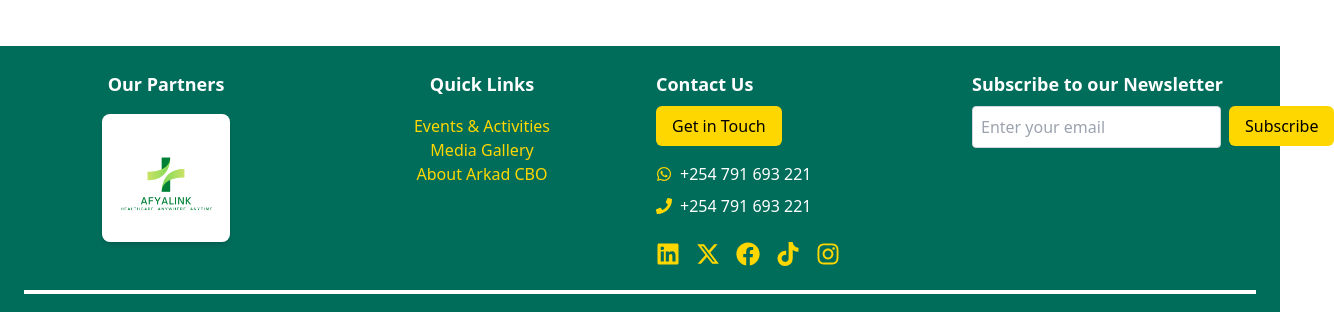
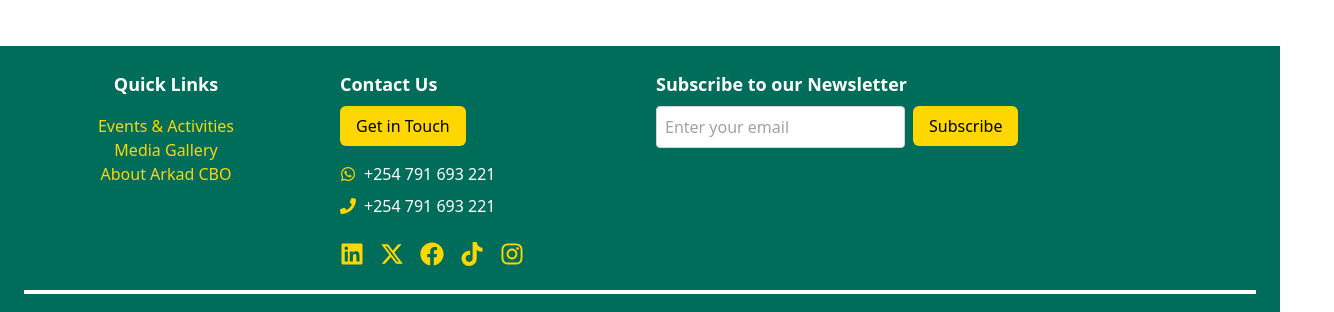
Before and after one commit to OumaArera/arkad, a React (Create React App) app: page /leadership in a window 1280 px wide. Shown: the part 446-758 px from the top of the page, 1334 px wide, since content can reach past the window. Built offline with nearby package versions, Linux system fonts and the light colour scheme; no server answers.

Commit message:
feat: complete

```diff
--- a/src/Footer.jsx
+++ b/src/Footer.jsx
@@ -1,24 +1,13 @@
 import React, { useState, useEffect, useRef } from 'react';
 import { FaWhatsapp, FaPhone,  FaFacebook, FaInstagram, FaTiktok, FaLinkedin } from 'react-icons/fa';
 import { FaXTwitter } from "react-icons/fa6";
-import logo from './images/AfyaLink.png';
-import axios from 'axios';
-import logo2 from "./images/old.png";
-import CryptoJS from 'crypto-js';
 import { Link } from 'react-router-dom';
 
-const secretKey = process.env.REACT_APP_SECRET_KEY;
 const MESSAGE_URL ="https://arkad-server.onrender.com/users/message";
 const SUBSCRIPTION_URL = "https://arkad-server.onrender.com/users/subscribe"
 
 const Footer = () => {
-  const partners = [
-    { img: logo, url: logo },
-    { img: logo2, url: logo2 },
-    { img: logo, url: logo },
-  ];
 
-  const [currentPartner, setCurrentPartner] = useState(0);
   const [showContactForm, setShowContactForm] = useState(false);
   const [formData, setFormData] = useState({
     fullName: '',
@@ -32,14 +21,6 @@ const Footer = () => {
   const [error, setError] = useState("");
 
   const formRef = useRef(null);
-
-  useEffect(() => {
-    const partnerInterval = setInterval(() => {
-      setCurrentPartner((prev) => (prev + 1) % partners.length);
-    }, 20000);
-
-    return () => clearInterval(partnerInterval);
-  }, [partners.length]);
 
   useEffect(() => {
     const handleClickOutside = (event) => {
@@ -61,7 +42,6 @@ const Footer = () => {
 
   const handleSubmit = async (e) => {
     e.preventDefault();
-    if(!secretKey) return;
     setIsSubmitting(true);
     const dataToEncrypt={
       fullName: formData.fullName,
@@ -71,29 +51,27 @@ const Footer = () => {
     };
 
     try {
-      const dataStr = JSON.stringify(dataToEncrypt);
-      const iv = CryptoJS.lib.WordArray.random(16).toString(CryptoJS.enc.Hex);
-      const encryptedData = CryptoJS.AES.encrypt(dataStr, CryptoJS.enc.Utf8.parse(secretKey), {
-        iv: CryptoJS.enc.Hex.parse(iv),
-        padding: CryptoJS.pad.Pkcs7,
-        mode: CryptoJS.mode.CBC,
-      }).toString();
 
-      const payload = { iv, ciphertext: encryptedData };
+      const response = await fetch(MESSAGE_URL,{
+        method: "POST",
+        headers: {
+          "Content-Type": "application/json"
+        },
+        body: JSON.stringify(dataToEncrypt)
+      });
+      const result = await response.json();
 
-      const response = await axios.post(MESSAGE_URL, payload);
-
-      if(response.data.statusCode === 201){
+      if(result.statusCode === 201){
         setFormData({
           fullName: '',
           email: '',
           phoneNumber: '',
           message: '',
         });
-        setSuccess(response.data.message);
+        setSuccess(result.message);
         setTimeout(() => setSuccess(""), 5000);
       }else{
-        setError(response.data.message);
+        setError(result.message);
         setTimeout(() => setError(""), 5000);
       }
 
@@ -119,7 +97,6 @@ const Footer = () => {
 
   const handleNewsletterSubmit = async(e) => {
     e.preventDefault();
-    if(!secretKey) return;
     setIsSubmitting(true);
 
     const data = {
@@ -127,26 +104,24 @@ const Footer = () => {
     }
 
     try {
-      const dataStr = JSON.stringify(data);
-      const iv = CryptoJS.lib.WordArray.random(16).toString(CryptoJS.enc.Hex);
-      const encryptedData = CryptoJS.AES.encrypt(dataStr, CryptoJS.enc.Utf8.parse(secretKey), {
-        iv: CryptoJS.enc.Hex.parse(iv),
-        padding: CryptoJS.pad.Pkcs7,
-        mode: CryptoJS.mode.CBC,
-      }).toString();
+      const response = await fetch(SUBSCRIPTION_URL, {
+        method: "POST",
+        headers: {
+          "Content-Type": "application/json"
+        },
+        body: JSON.stringify(data)
+      });
 
-      const payload = { iv, ciphertext: encryptedData };
+      const result = await response.json();
 
-      const response = await axios.post(SUBSCRIPTION_URL, payload);
-
-      if (response.data.success){
+      if (result.success){
         setNewsletterEmail("");
         setTimeout(() => setSuccess(""), 5000);
-        alert(response.data.message);
+        alert(result.message);
       }else{
-        setError(response.data.message);
+        setError(result.message);
         setTimeout(() => setError(""), 5000);
-        alert(response.data.message);
+        alert(result.message);
       }
 
     } catch (error) {
@@ -167,21 +142,6 @@ const Footer = () => {
   return (
     <footer className="relative bg-[#006D5B] text-white p-6">
       <div className="container mx-auto grid grid-cols-1 md:grid-cols-3 lg:grid-cols-4 gap-8 text-center md:text-left">
-
-        {/* Partners Section */}
-        <div className="flex flex-col items-center">
-          <h3 className="text-lg font-semibold mb-4">Our Partners</h3>
-          <div className="flex flex-wrap justify-center gap-4">
-            <a href={partners[currentPartner].url} target="_blank" rel="noopener noreferrer">
-              <img
-                src={partners[currentPartner].img}
-                alt="Partner logo"
-                className="w-32 h-32 object-contain rounded-lg shadow-md transform transition-transform hover:scale-110"
-              />
-            </a>
-          </div>
-        </div>
-
         {/* Events & Activities Navigation Link */}
         <div className="flex flex-col items-center">
           <h3 className="text-lg font-semibold mb-4">Quick Links</h3>
```
